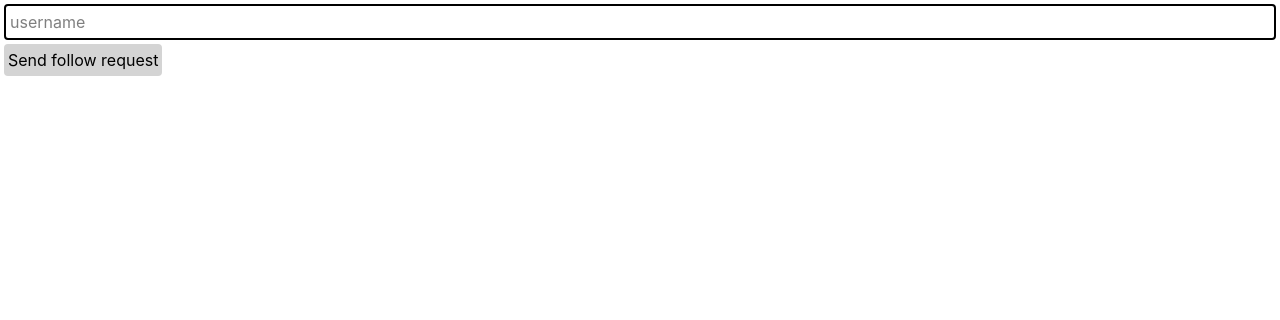
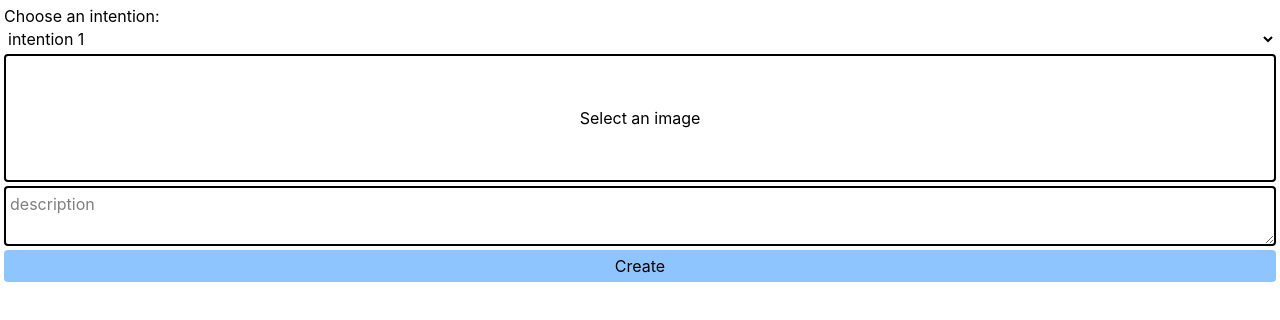
Before and after one commit to sventi555/intentions-web, a React (Vite) app in the folder apps/client/: page / in a window 1280 px wide. Shown: the top 320 px of the page. Built offline with nearby package versions, Linux system fonts and the light colour scheme.

Commit message:
add create post page

```diff
--- a/apps/client/src/app.tsx
+++ b/apps/client/src/app.tsx
@@ -1,7 +1,7 @@
-import { Search } from './pages/search';
+import { CreatePost } from './pages/create-post';
 
 const App: React.FC = () => {
-  return <Search />;
+  return <CreatePost />;
 };
 
 export default App;
--- /dev/null
+++ b/apps/client/src/pages/create-post.tsx
@@ -0,0 +1,22 @@
+export const CreatePost: React.FC = () => {
+  return (
+    <div className="flex flex-col gap-1 p-1">
+      <div className="flex flex-col">
+        <label>Choose an intention:</label>
+        <select>
+          <option>intention 1</option>
+          <option>intention 2</option>
+          <option>intention 3</option>
+        </select>
+      </div>
+
+      <div className="flex h-32 flex-col items-center justify-center rounded-sm border-2">
+        <div>Select an image</div>
+      </div>
+
+      <textarea placeholder="description" className="rounded-sm border-2 p-1" />
+
+      <button className="rounded-sm bg-blue-300 p-1">Create</button>
+    </div>
+  );
+};
```
